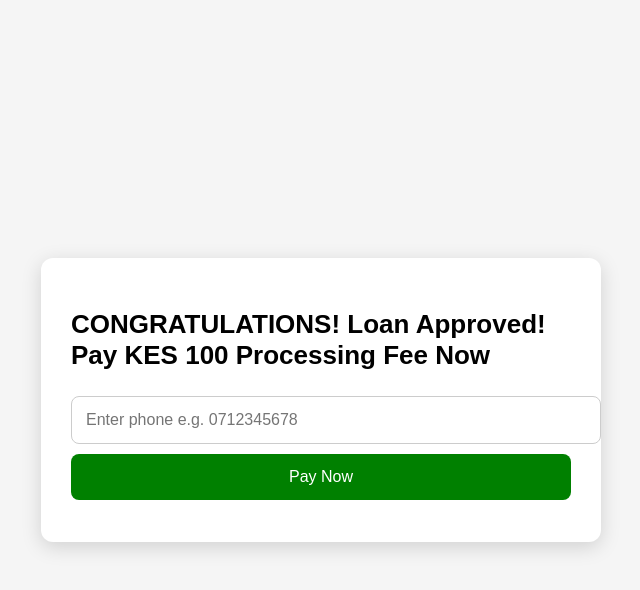
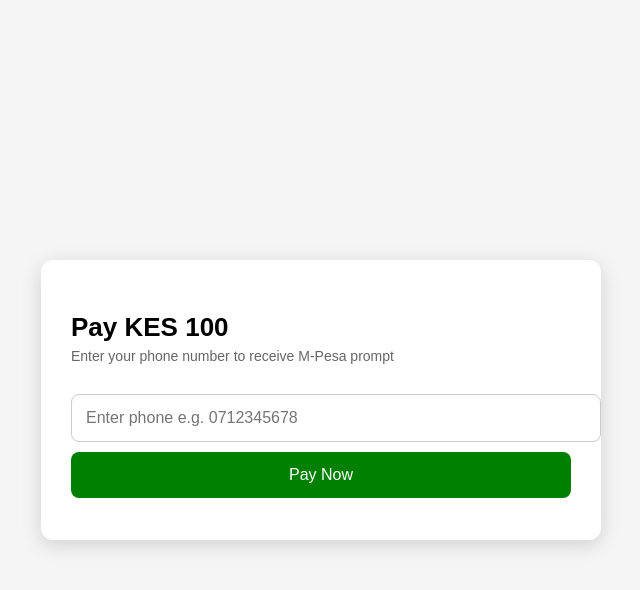
Before and after one commit to kimat07-cyber/mpesa-api, a Flask app: page / in a window 1280 px wide. Shown: the top 590 px of the page, without its empty margins (319-959 px from the left). Run offline with Flask 3, Linux system fonts and the light colour scheme.

Commit message:
Update index.html

```diff
--- a/templates/index.html
+++ b/templates/index.html
@@ -18,14 +18,22 @@
             background: white;
             padding: 30px;
             border-radius: 12px;
-            width: 75vw;              /* 3/4 screen */
+            width: 75vw;
             max-width: 500px;
             box-shadow: 0 5px 20px rgba(0,0,0,0.15);
         }
 
         h2 {
-            margin-bottom: 15px;
+            margin-bottom: 5px;
             font-size: 26px;
+        }
+
+        h4 {
+            margin-top: 0;
+            margin-bottom: 20px;
+            font-size: 14px;
+            font-weight: normal;
+            color: #666;
         }
 
         input {
@@ -62,7 +70,9 @@
 <body>
 
 <div class="card">
-    <h2>CONGRATULATIONS! Loan Approved! Pay KES 100 Processing Fee Now</h2>
+
+    <h2>Pay KES 100</h2>
+    <h4>Enter your phone number to receive M-Pesa prompt</h4>
 
     <input type="text" id="phone" placeholder="Enter phone e.g. 0712345678">
     <input type="hidden" id="amount" value="100">
```
